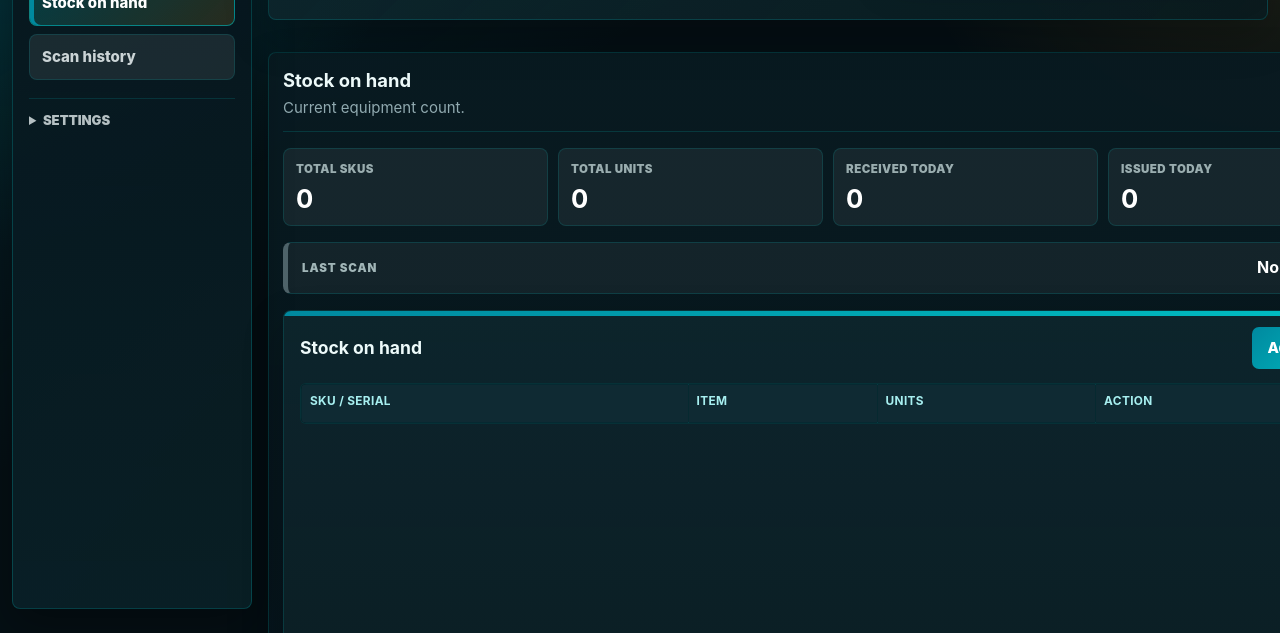
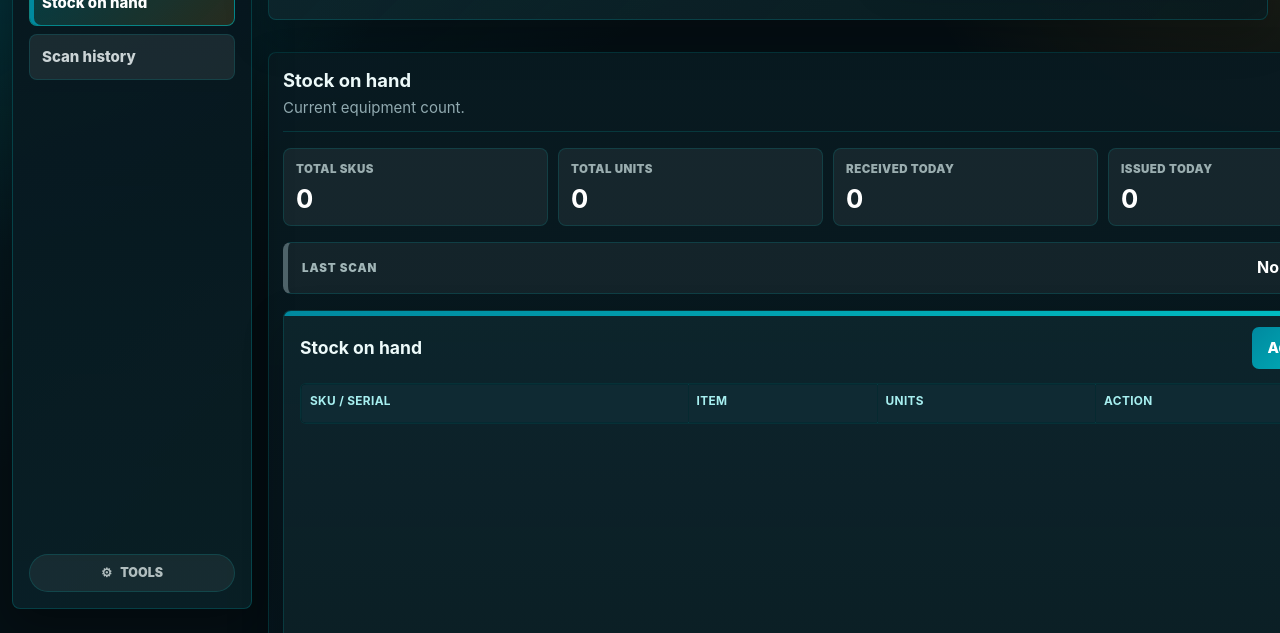
Before and after one commit to vihpol/packtrack-inventory-scanner, a website: page index.html in a window 1280 px wide. Shown: the part 167-800 px from the top of the page. Drawn offline with Linux system fonts and the light colour scheme; no server answers.

Commit message:
Make sidebar tools more discreet

```diff
--- a/index.html
+++ b/index.html
@@ -27,15 +27,20 @@
             <button type="button" data-view="history">Scan history</button>
           </nav>
 
-          <details class="demo-settings">
-            <summary>Settings</summary>
+          <details class="sidebar-tools">
+            <summary aria-label="Open tools">
+              <span aria-hidden="true">⚙</span>
+              <span>Tools</span>
+            </summary>
+            <div class="tools-panel">
               <section class="scanner-link-card" aria-label="Phone scanner link">
                 <span>Phone scanner</span>
                 <a id="phoneScannerLink" href="https://localhost:5443/scanner">Loading scanner link...</a>
                 <button id="copyScannerLinkButton" class="ghost-button" type="button">Copy link</button>
               </section>
-            <button id="loadDemoButton" class="ghost-button" type="button">Load demo data</button>
+              <button id="loadDemoButton" class="ghost-button" type="button">Load sample data</button>
               <button id="resetDemoButton" class="ghost-button" type="button">Reset inventory</button>
+            </div>
           </details>
 
         </aside>
--- a/styles.css
+++ b/styles.css
@@ -109,6 +109,8 @@ code {
   position: sticky;
   top: 16px;
   grid-area: sidebar;
+  display: flex;
+  flex-direction: column;
   min-height: calc(100vh - 48px);
   border: 1px solid rgba(0, 191, 195, 0.24);
   border-radius: 8px;
@@ -191,15 +193,62 @@ code {
   box-shadow: inset 4px 0 0 var(--primary);
 }
 
+.sidebar-tools {
+  position: relative;
+  margin-top: auto;
+  padding-top: 14px;
+}
+
+.sidebar-tools summary {
+  display: inline-flex;
+  width: 100%;
+  min-height: 38px;
+  align-items: center;
+  justify-content: center;
+  gap: 8px;
+  border: 1px solid rgba(0, 191, 195, 0.18);
+  border-radius: 999px;
+  background: rgba(255, 255, 255, 0.06);
+  color: rgba(237, 246, 247, 0.72);
+  cursor: pointer;
+  font-size: 0.78rem;
+  font-weight: 900;
+  list-style: none;
+  text-transform: uppercase;
+  transition:
+    border-color 160ms ease,
+    background 160ms ease,
+    color 160ms ease,
+    transform 160ms ease;
+}
+
+.sidebar-tools summary::-webkit-details-marker {
+  display: none;
+}
+
+.sidebar-tools summary:hover,
+.sidebar-tools[open] summary {
+  border-color: rgba(0, 191, 195, 0.5);
+  background: rgba(0, 191, 195, 0.12);
+  color: #fff;
+  transform: translateY(-1px);
+}
+
+.tools-panel {
+  display: grid;
+  gap: 10px;
+  margin-top: 10px;
+  border: 1px solid rgba(0, 191, 195, 0.18);
+  border-radius: 8px;
+  padding: 12px;
+  background: rgba(7, 21, 28, 0.96);
+  box-shadow: 0 18px 40px rgba(0, 0, 0, 0.24);
+  animation: slideIn 220ms ease both;
+}
+
 .scanner-link-card {
   display: grid;
   gap: 9px;
-  margin-top: 12px;
-  margin-bottom: 4px;
-  border: 1px solid rgba(0, 191, 195, 0.16);
-  border-radius: 8px;
-  padding: 12px;
-  background: rgba(255, 255, 255, 0.06);
 }
 
 .scanner-link-card span {
@@ -224,27 +273,9 @@ code {
   text-decoration: underline;
 }
 
-.scanner-link-card button {
+.sidebar-tools button {
   width: 100%;
   min-height: 36px;
-}
-
-.demo-settings {
-  border-top: 1px solid rgba(0, 191, 195, 0.16);
-  padding-top: 12px;
-}
-
-.demo-settings summary {
-  cursor: pointer;
-  color: rgba(237, 246, 247, 0.76);
-  font-size: 0.82rem;
-  font-weight: 900;
-  text-transform: uppercase;
-}
-
-.demo-settings button {
-  width: 100%;
-  margin-top: 10px;
 }
 
 .sidebar-status {
```
Lines whose indentation alone changed are shown as unchanged.
